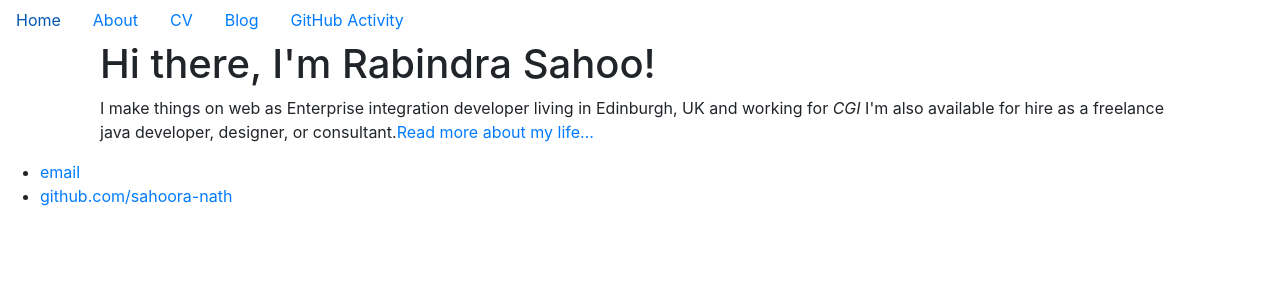
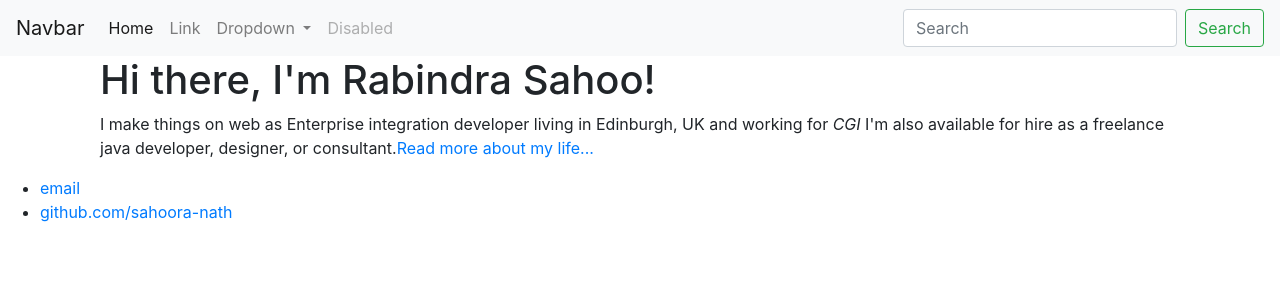
Before and after one commit to sahoora-nath/sahoora-nath.github.io, a Jekyll site: the page built from index.html, in a window 1280 px wide. Shown: the top 300 px of the page. Built offline with Jekyll 4.4.1, drawn with Linux system fonts in a browser that asks for light colours.

Commit message:
css modified

```diff
--- a/_layouts/default.html
+++ b/_layouts/default.html
@@ -6,8 +6,46 @@
 			<!--<link rel="stylesheet" type="text/css" href="/css/main.css">-->
 			<link rel="stylesheet" href="https://stackpath.bootstrapcdn.com/bootstrap/4.1.1/css/bootstrap.min.css">
 			<script src="https://stackpath.bootstrapcdn.com/bootstrap/4.1.1/js/bootstrap.min.js"></script>
+			<script src="https://code.jquery.com/jquery-3.3.1.min.js"></script>
 		</head>
 		<body>
+			<nav class="navbar navbar-expand-lg navbar-light bg-light">
+  <a class="navbar-brand" href="#">Navbar</a>
+  <button class="navbar-toggler" type="button" data-toggle="collapse" data-target="#navbarSupportedContent" aria-controls="navbarSupportedContent" aria-expanded="false" aria-label="Toggle navigation">
+    <span class="navbar-toggler-icon"></span>
+  </button>
+
+  <div class="collapse navbar-collapse" id="navbarSupportedContent">
+    <ul class="navbar-nav mr-auto">
+      <li class="nav-item active">
+        <a class="nav-link" href="#">Home <span class="sr-only">(current)</span></a>
+      </li>
+      <li class="nav-item">
+        <a class="nav-link" href="#">Link</a>
+      </li>
+      <li class="nav-item dropdown">
+        <a class="nav-link dropdown-toggle" href="#" id="navbarDropdown" role="button" data-toggle="dropdown" aria-haspopup="true" aria-expanded="false">
+          Dropdown
+        </a>
+        <div class="dropdown-menu" aria-labelledby="navbarDropdown">
+          <a class="dropdown-item" href="#">Action</a>
+          <a class="dropdown-item" href="#">Another action</a>
+          <div class="dropdown-divider"></div>
+          <a class="dropdown-item" href="#">Something else here</a>
+        </div>
+      </li>
+      <li class="nav-item">
+        <a class="nav-link disabled" href="#">Disabled</a>
+      </li>
+    </ul>
+    <form class="form-inline my-2 my-lg-0">
+      <input class="form-control mr-sm-2" type="search" placeholder="Search" aria-label="Search">
+      <button class="btn btn-outline-success my-2 my-sm-0" type="submit">Search</button>
+    </form>
+  </div>
+
+</nav>
+<!--
 			<ul class="nav">
 			  <li class="nav-item">
 			    <a class="nav-link active" href="/">Home</a>
@@ -25,6 +63,7 @@
 			    <a class="nav-link" href="https://resume.github.io/?sahoora-nath">GitHub Activity</a>
 			  </li>
 			</ul>
+		-->
 			<!-- <nav>
 	    		<ul>
 	        		<li><a href="/">Home</a></li>
```
Lines whose indentation alone changed are shown as unchanged.
